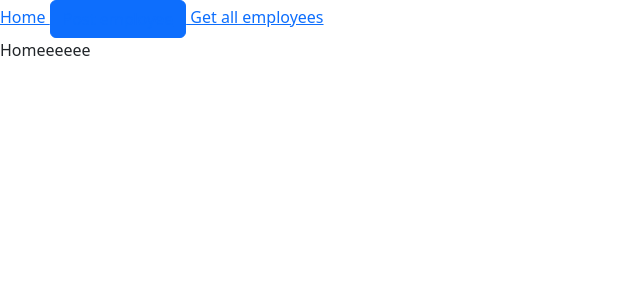
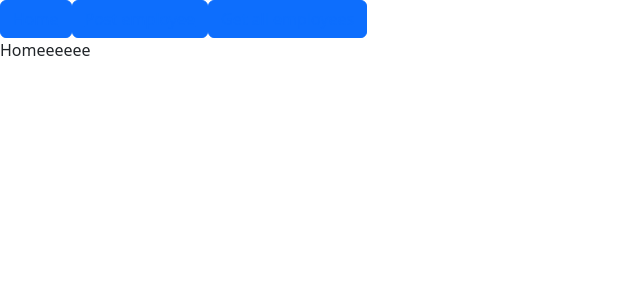
Before and after one commit to lucaslucenak/simple-react-spring-crud, a React (Create React App) app in the folder client/: page / in a window 1280 px wide. Shown: the top 300 px of the page, without its empty margins (0-640 px from the left). Built offline with nearby package versions, Linux system fonts and the light colour scheme.

Commit message:
Update App.js: Add Buttons with Reactstrapg

```diff
--- a/client/src/App.js
+++ b/client/src/App.js
@@ -9,17 +9,17 @@ import {Button} from 'reactstrap'
 function App() {
   return (
     <Router>
-      <nav>
 
-        <Link to="/"> Home </Link>
+        <Button color="primary"> <Link to="/"> Home </Link> </Button>
         <Button color="primary"> <Link to="/post-employee"> Post employee </Link> </Button>
-        <Link to="get-all-employees"> Get all employees </Link>
-      </nav>
+        <Button color="primary"> <Link to="get-all-employees"> Get all employees </Link> </Button>
+
       <Routes>
         <Route exact path="/" element={<Home />}/>
         <Route path="/post-employee" element={<PostEmployee />}/>
         <Route path="/get-all-employees" element={<GetAllEmployees />}/>
       </Routes>
+
     </Router>
 
 
```
